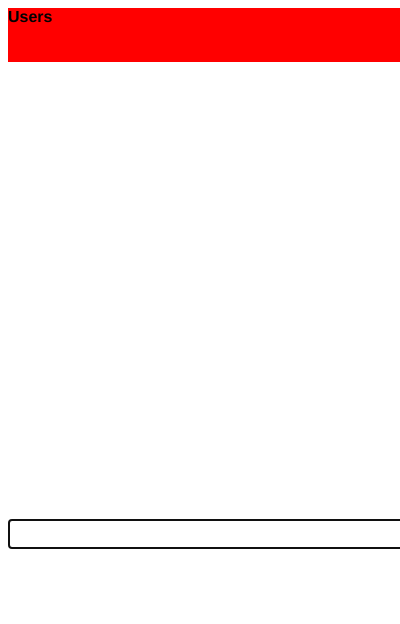
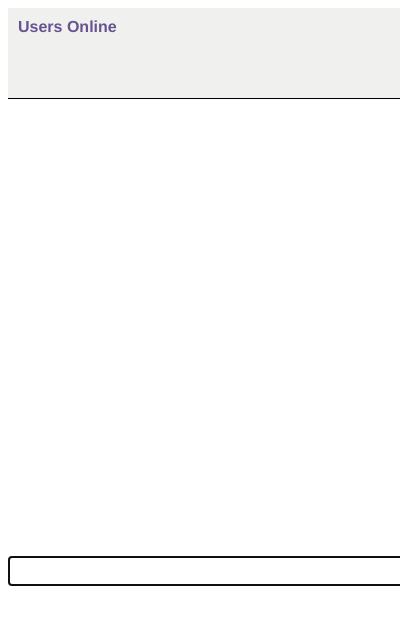
Before and after one commit to aznn/Lan-Chat, a browser extension: page extension/popup.html in a window 400 px wide. Shown: the top 624 px of the page. Drawn offline with Linux system fonts and the light colour scheme.

Commit message:
title colors

```diff
--- a/extension/popup.css
+++ b/extension/popup.css
@@ -14,11 +14,18 @@ ul li {
 
 .title {
     font-weight: bold;
+    padding: 10px;
+    color: #665390;
+}
+#usernames {
+  color: #009900;
 }
 
 .userlist {
-    background: red;
+    /*background: #CCE4BC;*/
+    background-color: #F0F1EE;
     width: 100%;
+    border-bottom: 1px solid black;
 }
 
 #chatlog {
--- a/extension/popup.html
+++ b/extension/popup.html
@@ -4,7 +4,7 @@
 </head>
 <body>
     <div class="userlist">
-        <p class="title">Users</p>
+        <p class="title">Users Online</p>
         <ul id="usernames"></ul>
     </div>
 
--- a/extension/popup.js
+++ b/extension/popup.js
@@ -13,7 +13,7 @@ back.history.forEach(function(i) {
 (function() {
     var html = "";
     for (var user in back.users) {
-        html += "<li>" + user + "</li>";
+        html += "<li> | " + user + "</li>";
     }
 
     usernames.innerHTML = html;
```
